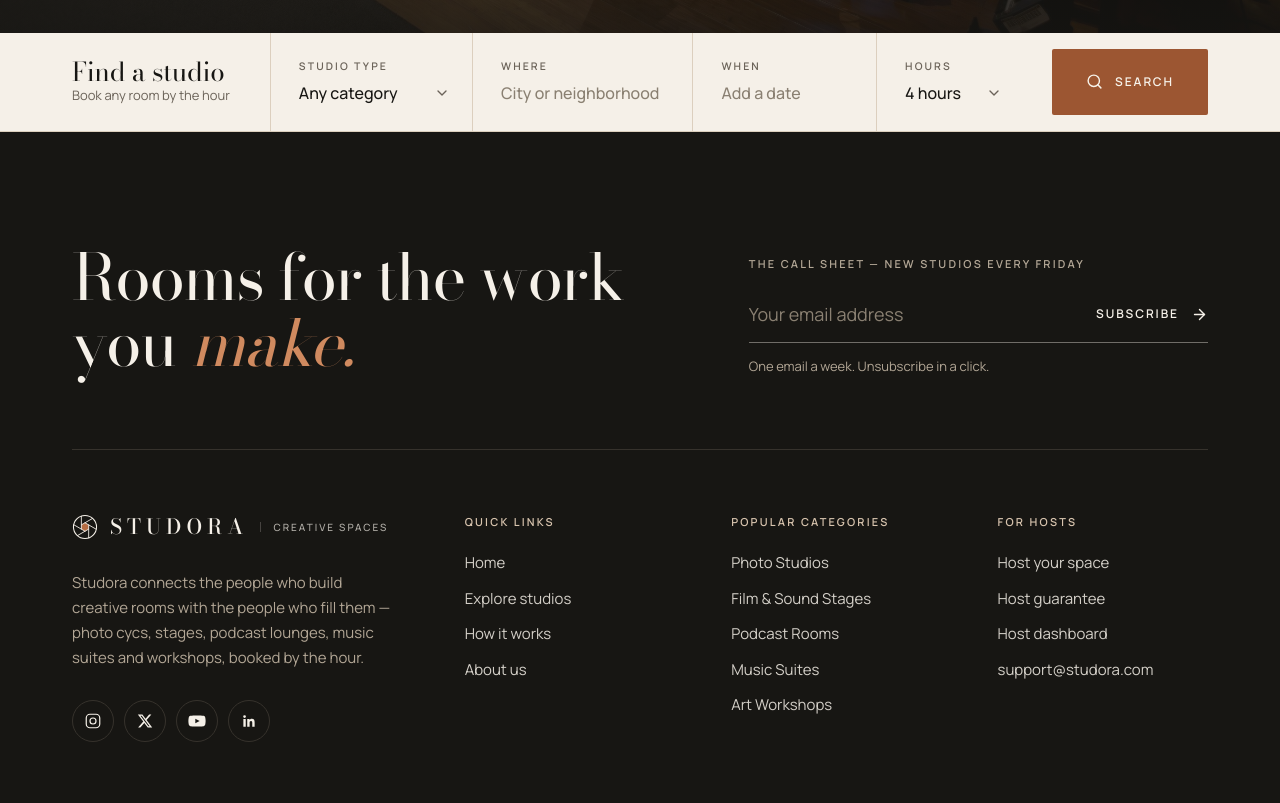
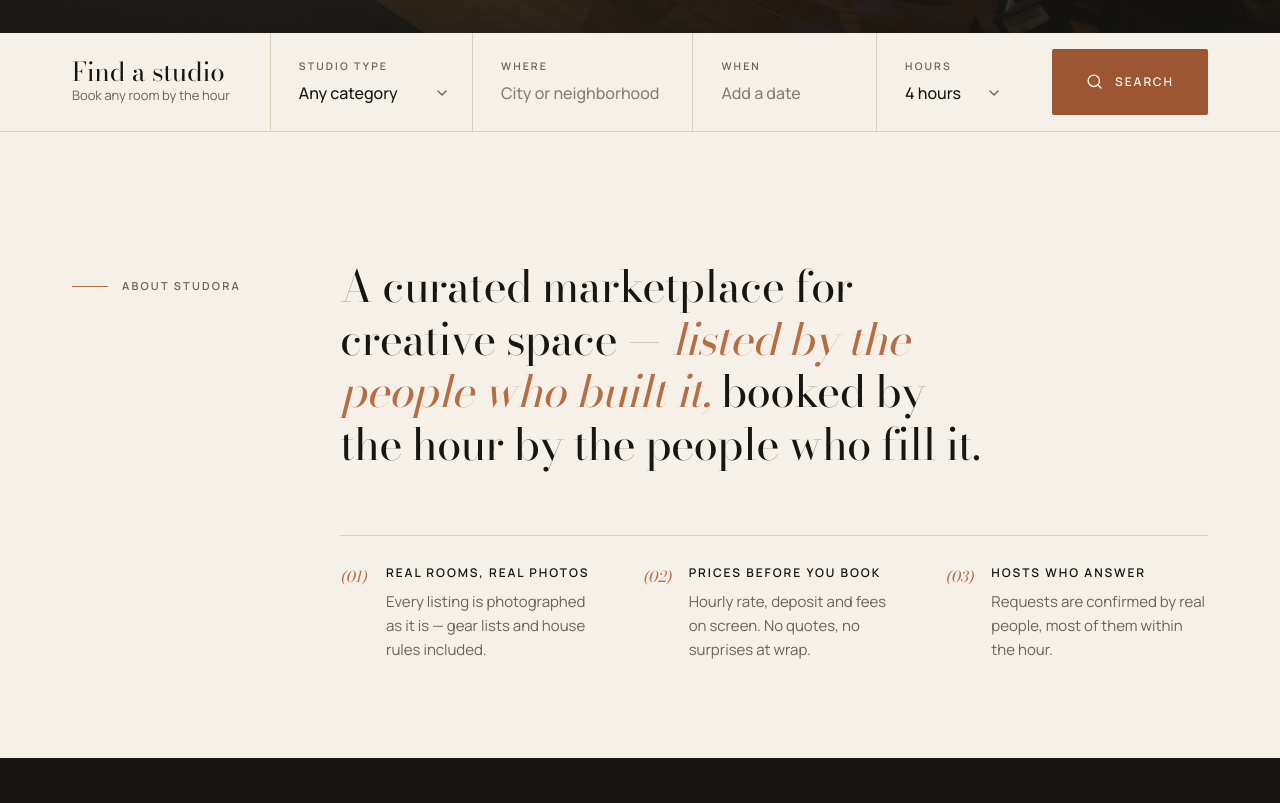
Before and after one commit to Sadekul21/studora, a Next.js app: page / in a window 1280 px wide. Shown: the part 977-1780 px from the top of the page. Built offline with nearby package versions, Linux system fonts and the light colour scheme.

Commit message:
add about intro section to home page

```diff
--- a/src/app/page.tsx
+++ b/src/app/page.tsx
@@ -1,11 +1,13 @@
 import HeroSlider from "@/components/home/HeroSlider";
 import SearchDock from "@/components/home/SearchDock";
+import Intro from "@/components/home/Intro";
 
 export default function Home() {
   return (
     <main>
       <HeroSlider />
       <SearchDock />
+      <Intro />
     </main>
   );
 }
--- /dev/null
+++ b/src/components/home/Intro.tsx
@@ -0,0 +1,53 @@
+const points = [
+  {
+    title: "Real rooms, real photos",
+    text: "Every listing is photographed as it is — gear lists and house rules included.",
+  },
+  {
+    title: "Prices before you book",
+    text: "Hourly rate, deposit and fees on screen. No quotes, no surprises at wrap.",
+  },
+  {
+    title: "Hosts who answer",
+    text: "Requests are confirmed by real people, most of them within the hour.",
+  },
+];
+
+export default function Intro() {
+  return (
+    <section className="pt-[72px] pb-[72px] md:pt-24 md:pb-24 lg:pt-32">
+      <div className="container-page grid items-start gap-6 lg:grid-cols-[220px_minmax(0,1fr)] lg:gap-12">
+        <span className="inline-flex items-center gap-3.5 text-[11px] font-semibold tracking-[0.2em] text-muted-foreground uppercase before:h-px before:w-[22px] before:bg-terracotta md:before:w-9 lg:mt-[18px]">
+          About Studora
+        </span>
+
+        <div>
+          <p className="max-w-[24ch] font-serif text-[30px] leading-[1.2] tracking-[-0.015em] md:text-[44px]">
+            A curated marketplace for creative space —{" "}
+            <em className="text-terracotta">listed by the people who built it,</em>{" "}
+            booked by the hour by the people who fill it.
+          </p>
+
+          <div className="mt-10 grid gap-[22px] border-t pt-7 md:mt-16 md:grid-cols-3 md:gap-10">
+            {points.map((point, index) => (
+              <div
+                key={point.title}
+                className="grid grid-cols-[36px_1fr] content-start gap-x-2.5 gap-y-1.5"
+              >
+                <span className="pt-[5px] font-serif text-[15px] leading-none text-terracotta italic">
+                  ({String(index + 1).padStart(2, "0")})
+                </span>
+                <h3 className="font-sans text-xs leading-[18px] font-semibold tracking-[0.16em] uppercase">
+                  {point.title}
+                </h3>
+                <p className="col-start-2 text-[15px] leading-6 text-muted-foreground">
+                  {point.text}
+                </p>
+              </div>
+            ))}
+          </div>
+        </div>
+      </div>
+    </section>
+  );
+}
```
